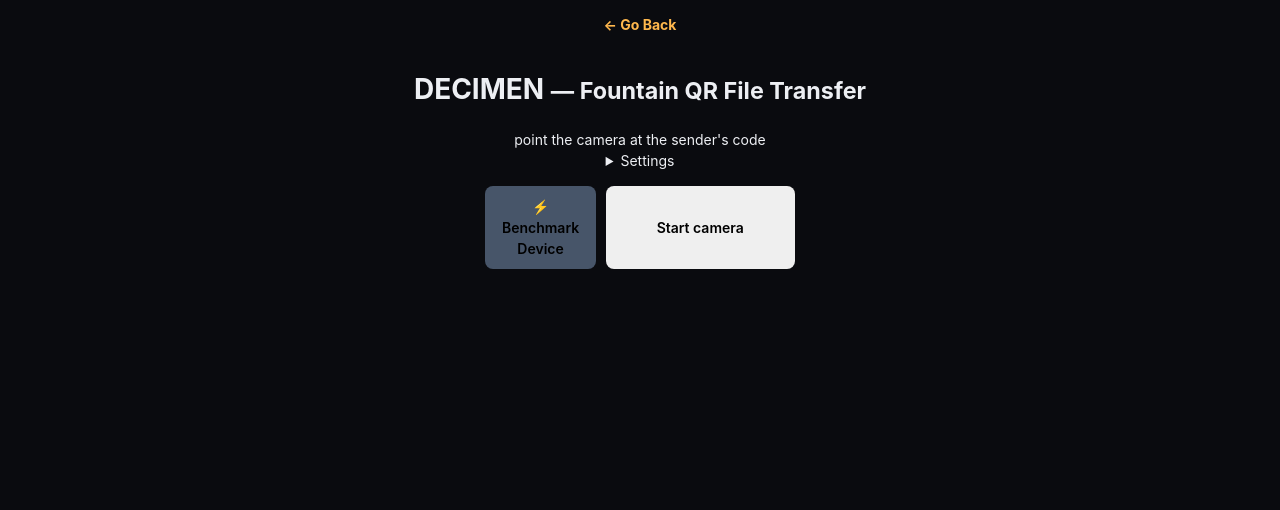
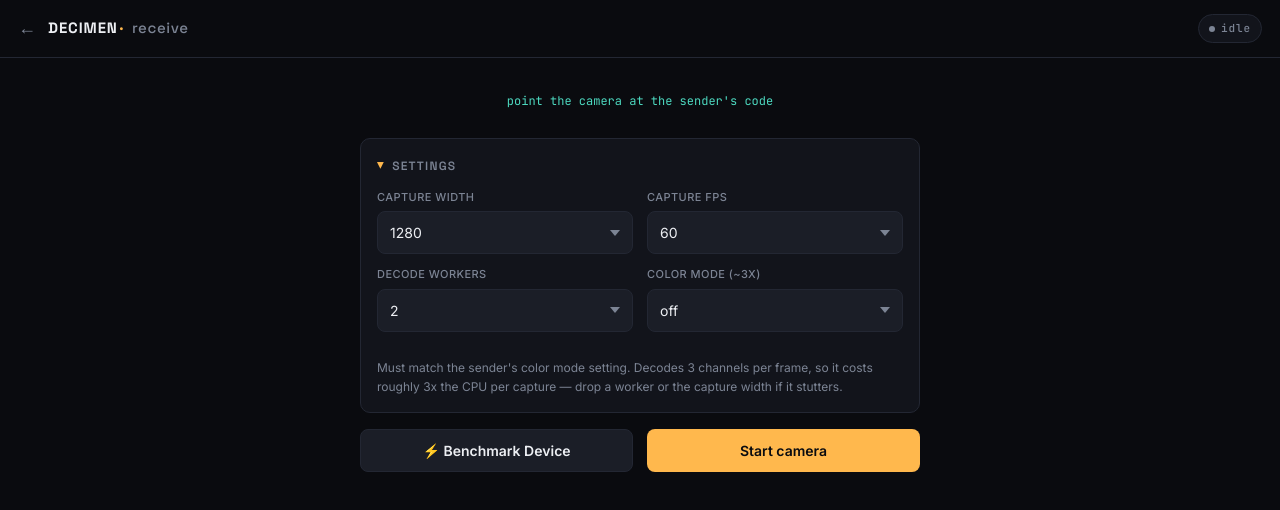
Before and after one commit to Mohamedali1234/optical-transfer, a website built with Vite: page receive/index.html in a window 1280 px wide. Built offline with nearby package versions, Linux system fonts and the light colour scheme.

Commit message:
Update index.html for Decimen branding and layout

```diff
--- a/receive/index.html
+++ b/receive/index.html
@@ -2,67 +2,83 @@
 <html lang="en">
   <head>
     <meta charset="UTF-8" />
-    <meta
-      name="viewport"
-      content="width=device-width, initial-scale=1.0, viewport-fit=cover, maximum-scale=1.0, user-scalable=no"
-    />
-    <title>Optical Transfer — receive</title>
+    <meta name="viewport" content="width=device-width, initial-scale=1.0, viewport-fit=cover, maximum-scale=1.0, user-scalable=no" />
+    <title>Decimen — receive</title>
+    <!-- Import the same fonts as the sender -->
+    <link rel="preconnect" href="https://fonts.googleapis.com" />
+    <link rel="preconnect" href="https://fonts.gstatic.com" crossorigin />
+    <link href="https://fonts.googleapis.com/css2?family=Space+Grotesk:wght@500;600;700&family=Inter:wght@400;500;600&family=JetBrains+Mono:wght@400;500;600&display=swap" rel="stylesheet" />
     <link rel="stylesheet" href="../shared/style.css" />
   </head>
   <body>
-    <!-- Back Button to Main Menu -->
-    <p><a href="../index.html" style="text-decoration: none; font-weight: bold;">← Go Back</a></p>
+    <div class="topbar">
+      <a class="back" href="../index.html" aria-label="Go back">←</a>
+      <div class="wordmark">Decimen<span class="dot">·</span><span class="sub">receive</span></div>
+      <div class="status-pill" id="rx-status">idle</div>
+    </div>
 
-    <h1>DECIMEN <small>— Fountain QR File Transfer</small></h1>
-    <div class="hint" id="stats">point the camera at the sender's code</div>
-    <details class="settings" id="settings">
+    <main class="deck">
+      <!-- We disguise the video preview inside the sender's stage-wrap -->
+      <section class="stage-wrap" id="preview" style="display: none">
+        <span class="corner tl"></span>
+        <span class="corner tr"></span>
+        <span class="corner bl"></span>
+        <span class="corner br"></span>
+        <span class="sweep"></span>
+        <div class="stage">
+          <video id="video" muted playsinline></video>
+        </div>
+      </section>
+
+      <p class="telemetry" id="stats">point the camera at the sender's code</p>
+
+      <details class="console" id="settings" open>
         <summary>Settings</summary>
-      <div class="row">
-        <label>
-          capture width
+        <div class="field-grid">
+          <div class="field">
+            <label for="cfg-width">capture width</label>
             <select id="cfg-width">
               <option>960</option>
               <option selected>1280</option>
               <option>1920</option>
             </select>
-        </label>
-        <label>
-          capture fps
+          </div>
+          <div class="field">
+            <label for="cfg-capfps">capture fps</label>
             <select id="cfg-capfps">
               <option>30</option>
               <option selected>60</option>
             </select>
-        </label>
-        <label>
-          decode workers
+          </div>
+          <div class="field">
+            <label for="cfg-workers">decode workers</label>
             <select id="cfg-workers">
               <option>1</option>
               <option selected>2</option>
               <option>3</option>
             </select>
-        </label>
-        <label>
-          color mode (~3x)
+          </div>
+          <div class="field">
+            <label for="cfg-color-rx">color mode (~3x)</label>
             <select id="cfg-color-rx">
               <option selected value="off">off</option>
               <option value="on">on</option>
             </select>
-        </label>
           </div>
-      <div class="hint" style="text-align: left; padding-top: 8px">
+          <p class="note">
             Must match the sender's color mode setting. Decodes 3 channels per frame,
             so it costs roughly 3x the CPU per capture — drop a worker or the capture
             width if it stutters.
+          </p>
         </div>
       </details>
 
-    <!-- Action Buttons -->
-    <div style="display: flex; gap: 10px; margin-top: 15px;">
-      <button id="benchmark" style="flex: 1; background: #475569;">⚡ Benchmark Device</button>
-      <button id="start" style="flex: 2;">Start camera</button>
+      <div class="field-grid" id="action-wrapper" style="width: 100%;">
+        <button id="benchmark" class="btn-secondary">⚡ Benchmark Device</button>
+        <button id="start" class="btn-primary">Start camera</button>
       </div>
 
-    <div class="metrics" id="metrics" style="display: none">
+      <div class="metrics-panel field-grid" id="metrics" style="display: none; width: 100%;">
         <div class="metric"><div class="k">capture fps</div><div class="v" id="m-cap">—</div></div>
         <div class="metric"><div class="k">decode fps</div><div class="v amber" id="m-dec">—</div></div>
         <div class="metric"><div class="k">goodput</div><div class="v amber" id="m-rate">—</div></div>
@@ -73,14 +89,27 @@
         <div class="metric"><div class="k">block len</div><div class="v" id="m-block">—</div></div>
         <div class="metric"><div class="k">payload</div><div class="v" id="m-payload">—</div></div>
       </div>
-    <div class="preview" id="preview" style="display: none">
-      <video id="video" muted playsinline></video>
+
+      <div class="progress" id="progress" style="display: none; width: 100%;">
+        <div class="bar-track">
+          <div id="bar"></div>
         </div>
-    <div class="progress" id="progress" style="display: none">
-      <div id="bar"></div>
-      <div id="progress-label" class="hint" style="text-align: center; margin-top: 4px;">0%</div>
+        <div id="progress-label" class="telemetry" style="margin-top: 8px;">0%</div>
       </div>
-    <div id="result"></div>
+
+      <div id="result" style="width: 100%;"></div>
+    </main>
+
     <script type="module" src="./main.ts"></script>
+    <script>
+      // UI Polish: Triggers the scanning laser and status pill when starting
+      document.getElementById('start').addEventListener('click', () => {
+        const rxStatus = document.getElementById('rx-status');
+        rxStatus.textContent = 'live';
+        rxStatus.classList.add('live');
+        document.getElementById('preview').classList.add('live');
+        document.getElementById('action-wrapper').style.display = 'none';
+      });
+    </script>
   </body>
 </html>
```
Lines whose indentation alone changed are shown as unchanged.
